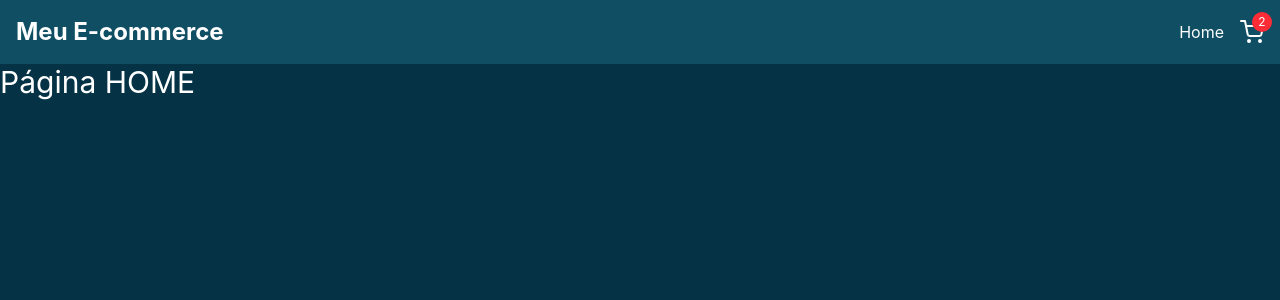
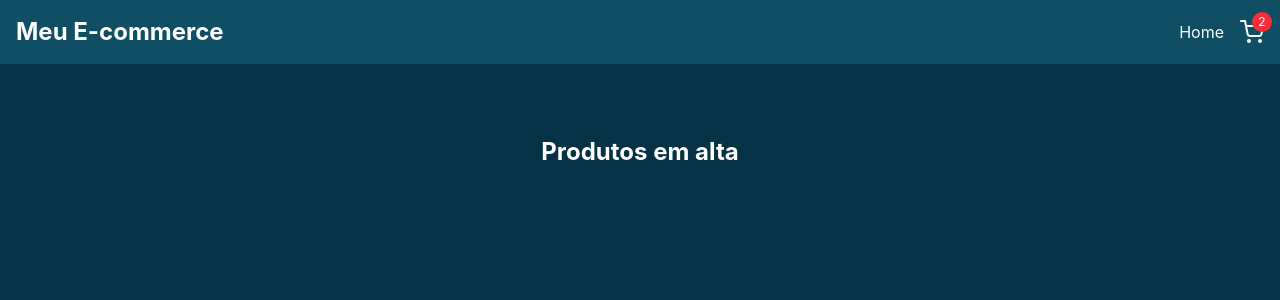
Before and after one commit to pgdinelli/shopping-cart, a React (Vite) app: page / in a window 1280 px wide. Shown: the top 300 px of the page. Built offline with nearby package versions, Linux system fonts and the light colour scheme.

Commit message:
fix: align header and home page margins

```diff
--- a/src/components/Header/index.tsx
+++ b/src/components/Header/index.tsx
@@ -4,7 +4,8 @@ import { FiShoppingCart } from "react-icons/fi";
 export function Header() {
     return (
         <>
-            <header className="bg-cyan-900 w-full flex items-center justify-between p-4">
+            <header className="bg-cyan-900 p-4">
+                <div className="w-full max-w-7xl mx-auto flex items-center justify-between">
                     <Link to="/" className="text-white text-2xl font-bold">Meu E-commerce</Link>
                     <nav>
                         <ul className="flex space-x-4 items-center">
@@ -19,6 +20,7 @@ export function Header() {
                             </li>
                         </ul>
                     </nav>
+                </div>
             </header>
         </>
     )
--- a/src/pages/Home/index.tsx
+++ b/src/pages/Home/index.tsx
@@ -1,7 +1,11 @@
 export function Home() {
   return (
-    <div className="bg-cyan-950 h-screen w-full">
-      <h1 className="text-white text-3xl">Página HOME</h1>
-    </div>
+    <>
+      <main className="bg-cyan-950 h-screen">
+        <section className="w-full max-w-7xl px-4 py-8 mx-auto">
+          <h1 className="font-bold text-white text-2xl mb-4 mt-10 text-center">Produtos em alta</h1>
+        </section>
+      </main>
+    </>
   )
 }
```
Lines whose indentation alone changed are shown as unchanged.
